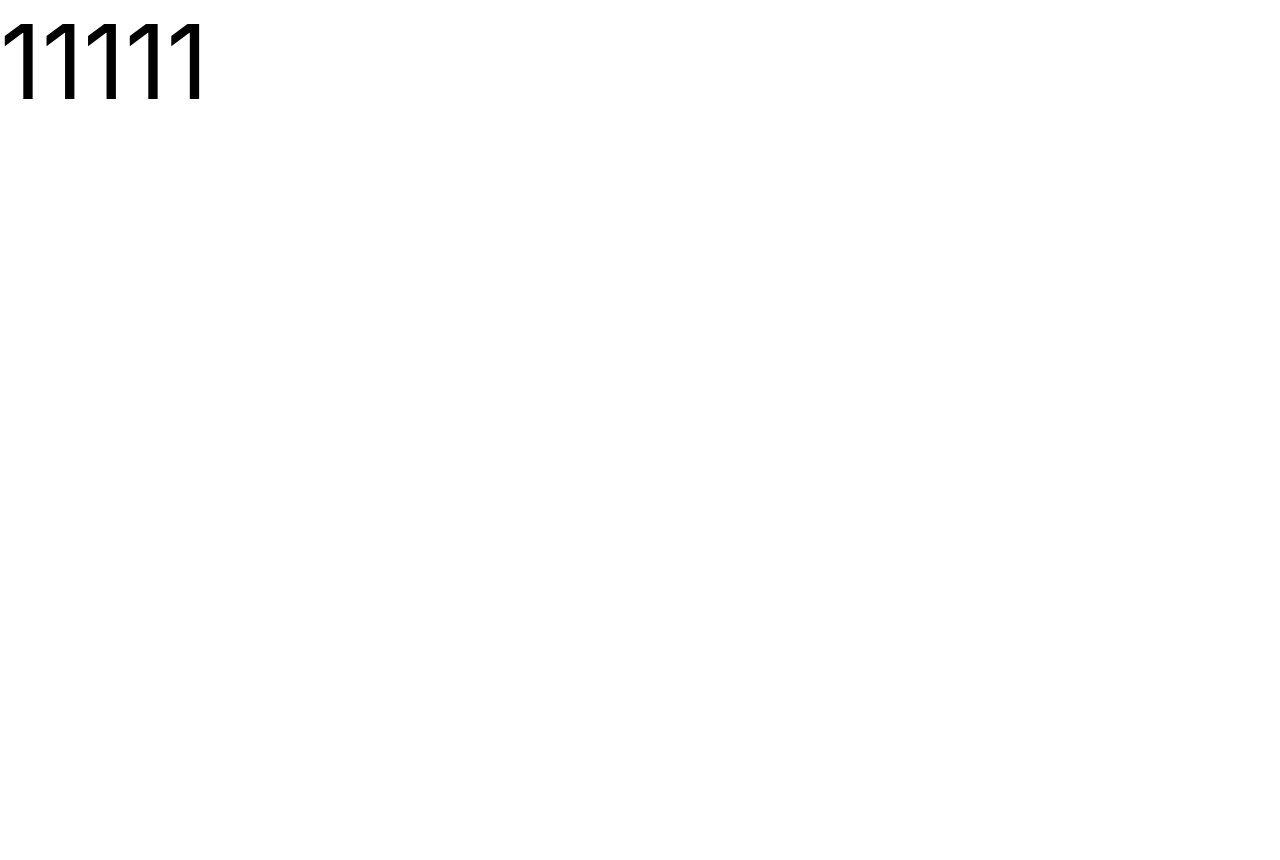
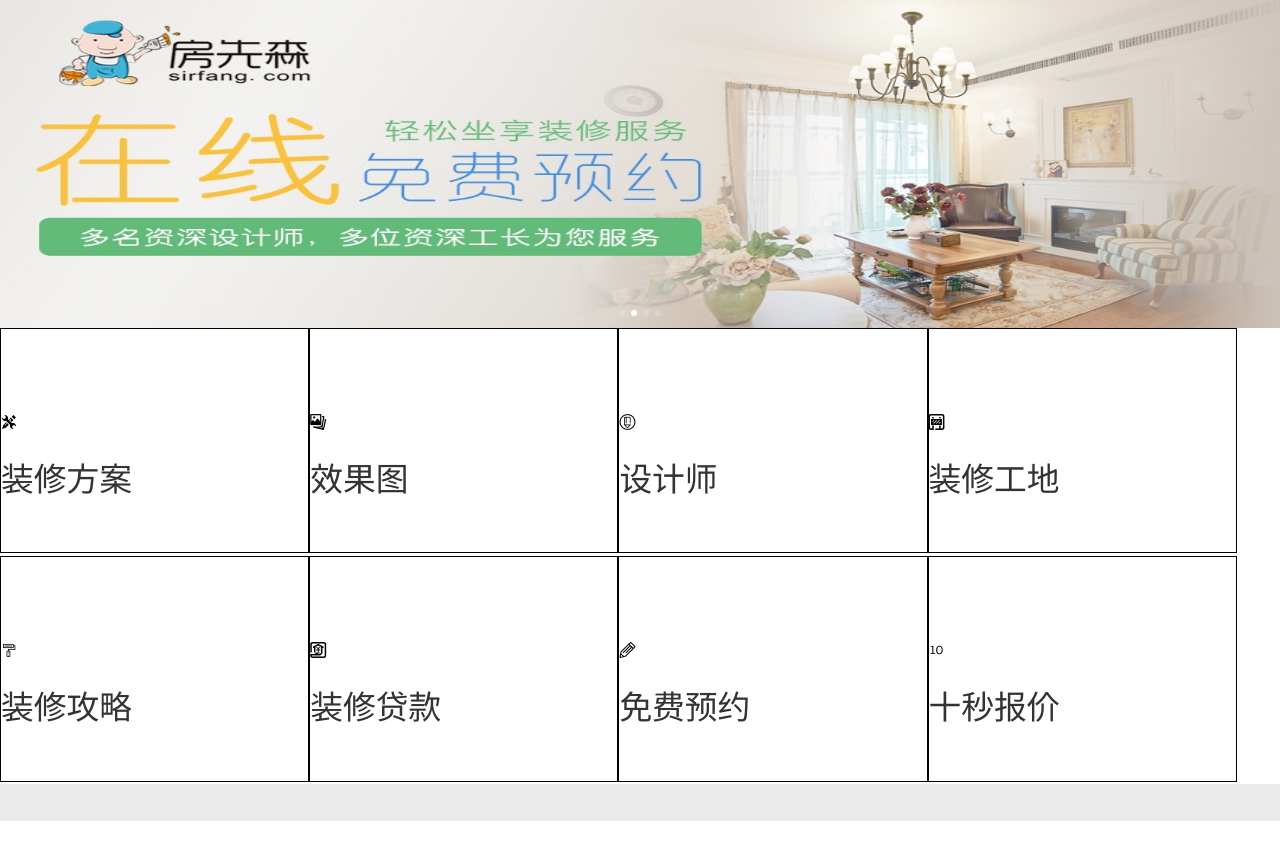
Before and after one commit to syy-35/4.29-, a Vue app in the folder demo/: page /login in a window 1280 px wide. Shown: the top 860 px of the page. Before the commit the page ends 800 px from the top, so only its background shows below. Built offline with nearby package versions, Linux system fonts and the light colour scheme.

Commit message:
沙英笑第一次提交

```diff
--- a/demo/src/main.js
+++ b/demo/src/main.js
@@ -3,6 +3,7 @@ import App from "./App.vue";
 import router from "./router";
 import store from "./store";
 import "@/assets/js/app.js"
+import "@/assets/img/iconfont/iconfont.css"
 
 Vue.config.productionTip = false;
 
--- a/demo/src/views/Home.vue
+++ b/demo/src/views/Home.vue
@@ -1,24 +1,110 @@
 <template>
-  <div>
-      11111
+  <div id="body">
+    <van-swipe class="my-swipe" :autoplay="3000" indicator-color="white">
+      <van-swipe-item
+        ><img src="@/assets/img/切图/banner.jpg" alt=""
+      /></van-swipe-item>
+      <van-swipe-item
+        ><img src="@/assets/img/切图/banner1.jpg" alt=""
+      /></van-swipe-item>
+      <van-swipe-item
+        ><img src="@/assets/img/切图/banner2.jpg" alt=""
+      /></van-swipe-item>
+      <van-swipe-item
+        ><img src="@/assets/img/切图/banner3.jpg" alt=""
+      /></van-swipe-item>
+    </van-swipe>
+    <div class="iconnav">
+      <ul>
+        <li>
+          <i class="iconfont">&#xe602;</i>
+          <p>装修方案</p>
+        </li>
+        <li>
+          <i class="iconfont">&#xe606;</i>
+          <p>效果图</p>
+        </li>
+        <li>
+          <i class="iconfont">&#xe609;</i>
+          <p>设计师</p>
+        </li>
+        <li>
+          <i class="iconfont">&#xe603;</i>
+          <p>装修工地</p>
+        </li>
+        <li>
+          <i class="iconfont">&#xe60b;</i>
+          <p>装修攻略</p>
+        </li>
+        <li>
+          <i class="iconfont">&#xe604;</i>
+          <p>装修贷款</p>
+        </li>
+        <li>
+          <i class="iconfont">&#xe62c;</i>
+          <p>免费预约</p>
+        </li>
+        <li>
+          <i class="iconfont">&#xe608;</i>
+          <p>十秒报价</p>
+        </li>
+      </ul>
+    </div>
+    <div class="con"></div>
   </div>
 </template>
 
 <script>
 export default {
-  data () {
-    return {
-    }
+  data() {
+    return {};
   },
-  methods: {
-
-  },
-  mounted() {
-
-  },
-}
+  methods: {},
+  mounted() {},
+};
 </script>
 
 <style scoped>
-
+.my-swipe .van-swipe-item {
+  color: #fff;
+  font-size: 20px;
+  line-height: 150px;
+  text-align: center;
+  background-color: #39a9ed;
+  width: 100%;
+  height: 3.2rem;
+}
+#body {
+  background-color: #eaeaea;
+}
+img {
+  width: 100%;
+  height: 100%;
+}
+.iconnav {
+  width: 100%;
+  height: 4.46rem;
+  background-color: #fff;
+  margin-bottom: 0.36rem;
+}
+.iconnav ul {
+  width: 100%;
+  height: 100%;
+  display: flex;
+  flex-wrap: wrap;
+}
+.iconnav ul li {
+  width: 24%;
+  height: 49%;
+  border: 1px solid #000;
+}
+p {
+  font-size: 0.32rem;
+  color: #333;
+}
+.con {
+  width: 100%;
+  height: 3rem;
+  background-color: #fff;
+}
 </style>
```
